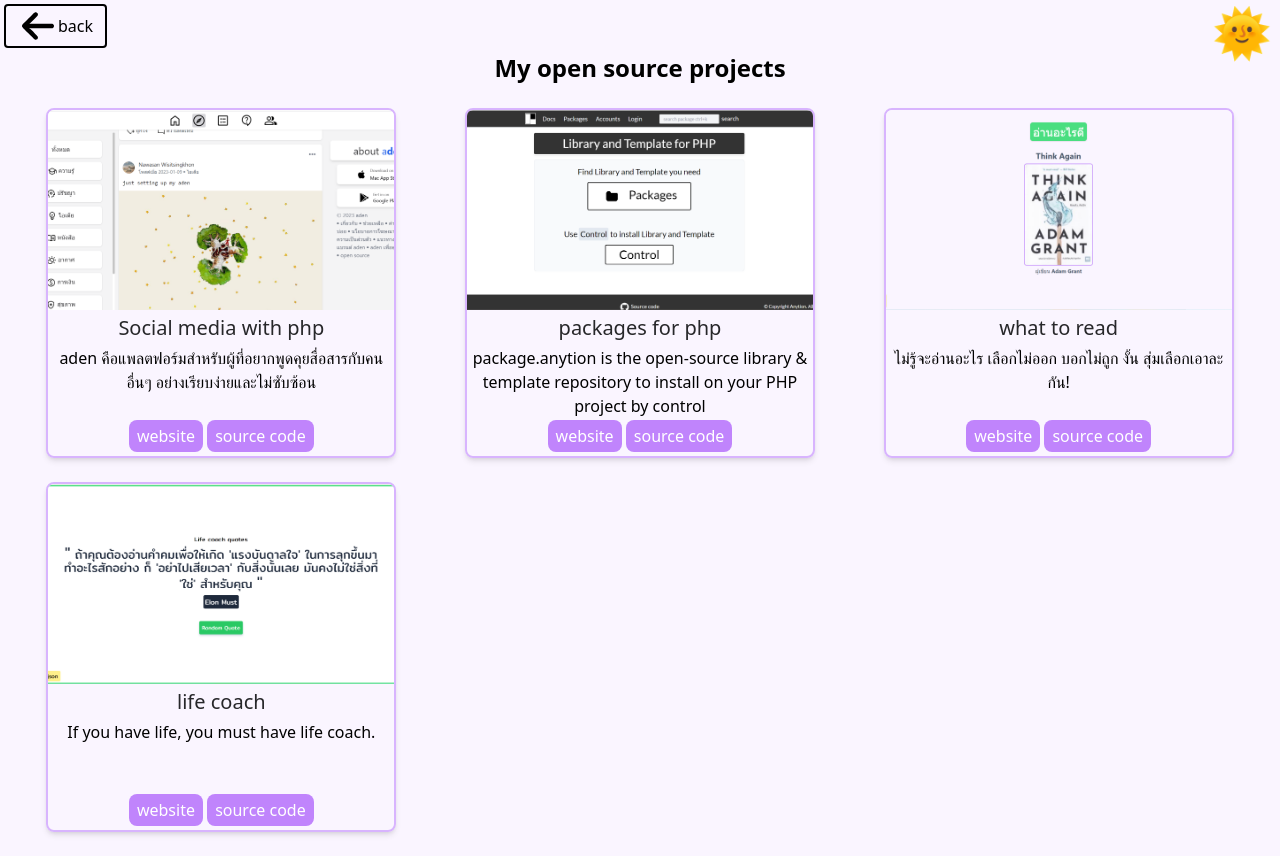
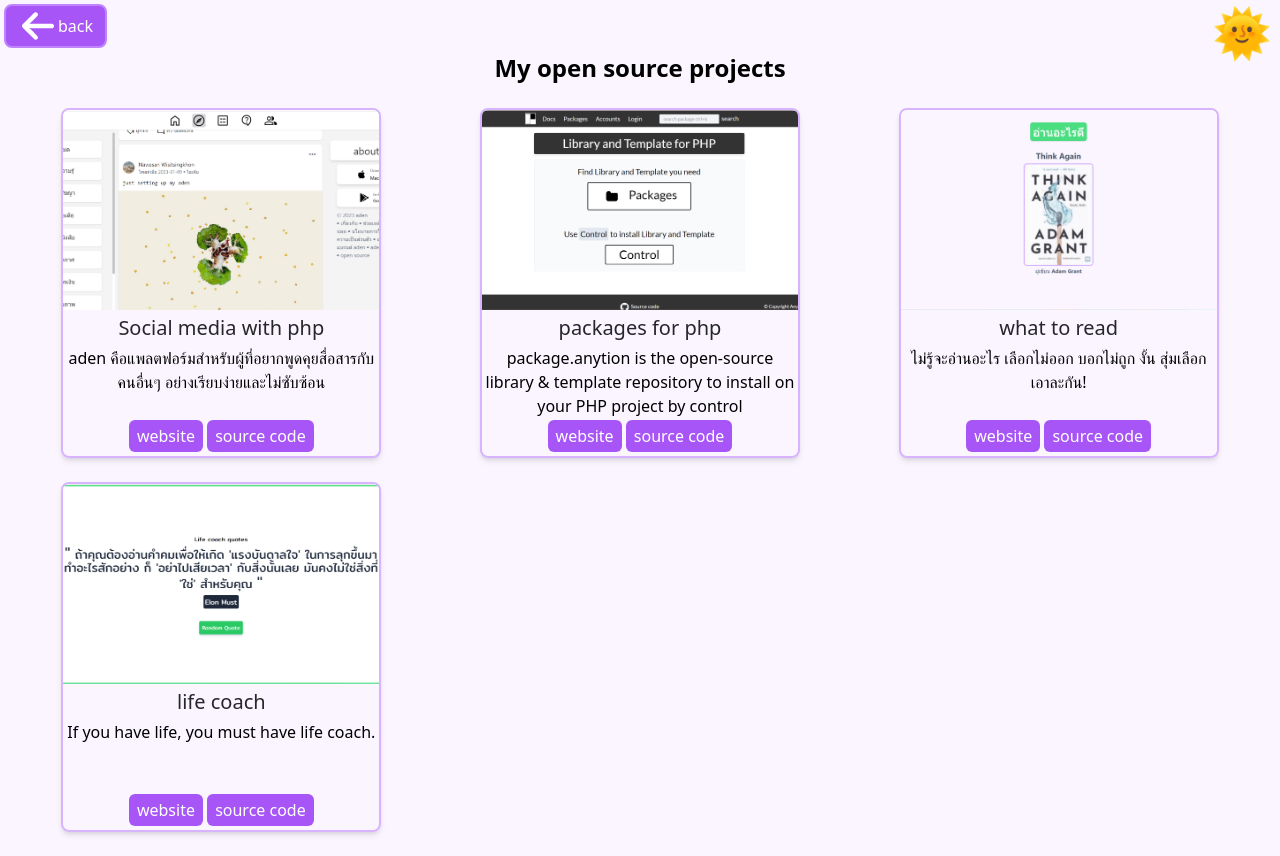
Before and after one commit to Arikato111/svelte-first, a Svelte app: page /projects in a window 1280 px wide. Built offline with nearby package versions, Linux system fonts and the light colour scheme; a web font is replaced by a local one.

Commit message:
upgrade font-end

```diff
--- a/src/App.svelte
+++ b/src/App.svelte
@@ -30,7 +30,7 @@
     >
   </div>
   <ThreeWord />
-  <div class="flex flex-wrap items-center justify-center">
+  <div class="sm:flex flex-wrap items-center justify-center">
     <a href="https://github.com/Arikato111">
       <ButtonContact title="Github" Icon={GithubIcon} />
     </a>
--- a/src/components/ButtonContact.svelte
+++ b/src/components/ButtonContact.svelte
@@ -4,7 +4,12 @@
 </script>
 
 <div
-  class="duration-200 bg-purple-50 dark:bg-slate-900 text-black dark:text-slate-200  fill-black dark:fill-slate-200 flex justify-center items-center rounded border-2 py-1 px-3 font-medium border-black dark:border-slate-200 hover:bg-purple-200 dark:hover:bg-gray-700 m-1"
+  class="duration-200 bg-purple-500 hover:bg-purple-400
+  dark:bg-slate-900 text-white dark:text-slate-200
+    fill-white  dark:fill-slate-200 flex justify-center
+    items-center rounded-lg border-2 py-1 px-3 font-medium
+     border-purple-400 dark:border-slate-200
+     dark:hover:bg-gray-700 m-1 hover:scale-105"
 >
   <span class="inline-block w-8 mx-1">
     <svelte:component this={Icon} />
--- a/src/components/ProjectCard.svelte
+++ b/src/components/ProjectCard.svelte
@@ -7,7 +7,7 @@
 </script>
 
 <div
-  class="relative inline-block border-2 my-3 shadow-none border-purple-300 w-[350px] h-[350px] rounded-lg overflow-hidden sm:shadow-md shadow-zinc-400 dark:shadow-zinc-500 dark:bg-slate-800"
+  class="relative inline-block border-2 my-3 shadow-none border-purple-300 w-[320px] h-[350px] rounded-lg overflow-hidden sm:shadow-md shadow-zinc-400 dark:shadow-zinc-500 dark:bg-slate-800"
 >
   <div>
     <img class="w-full h-[200px] object-cover" {src} alt="project images" />
@@ -22,12 +22,12 @@
     <div class="bottom-0 absolute my-1 w-full">
       <a
         target="_blank"
-        class="px-2 py-1 bg-purple-400 text-white rounded-lg hover:bg-purple-500 hover:scale-105 duration-200 inline-block dark:bg-purple-800 dark:hover:bg-purple-600"
+        class="px-2 py-1 bg-purple-500 text-white rounded-md hover:bg-purple-400 hover:scale-105 duration-200 inline-block dark:bg-purple-800 dark:hover:bg-purple-600"
         href={link}>website</a
         >
         <a
         target="_blank"
-        class="px-2 py-1 bg-purple-400 text-white rounded-lg hover:bg-purple-500 hover:scale-105 duration-200 inline-block dark:bg-purple-800 dark:hover:bg-purple-600"
+        class="px-2 py-1 bg-purple-500 text-white rounded-md hover:bg-purple-400 hover:scale-105 duration-200 inline-block dark:bg-purple-800 dark:hover:bg-purple-600"
         href={source}>source code</a
       >
     </div>
--- a/src/components/icons/LinkedinIcon.svelte
+++ b/src/components/icons/LinkedinIcon.svelte
@@ -1,9 +1,9 @@
 <svg xmlns="http://www.w3.org/2000/svg" viewBox="0 0 128 128"
   ><path
-  class="fill-black dark:fill-slate-200"
+  class="fill-white dark:fill-slate-200"
     d="M116 3H12a8.91 8.91 0 00-9 8.8v104.42a8.91 8.91 0 009 8.78h104a8.93 8.93 0 009-8.81V11.77A8.93 8.93 0 00116 3z"
     /><path
-    class="fill-white dark:fill-black"
+    class="fill-purple-400 dark:fill-black"
     d="M21.06 48.73h18.11V107H21.06zm9.06-29a10.5 10.5 0 11-10.5 10.49 10.5 10.5 0 0110.5-10.49M50.53 48.73h17.36v8h.24c2.42-4.58 8.32-9.41 17.13-9.41C103.6 47.28 107 59.35 107 75v32H88.89V78.65c0-6.75-.12-15.44-9.41-15.44s-10.87 7.36-10.87 15V107H50.53z"
   /></svg
 >
--- a/src/components/icons/OnlyFansIcon.svelte
+++ b/src/components/icons/OnlyFansIcon.svelte
@@ -20,16 +20,12 @@
     }
   </style><g id="OnlyFans"
     ><path
-      class="fill-black dark:fill-white"
       d="M19.1,2.7c-4.2,1.8-7.9,4.5-10.9,7.9c-3,3.4-5.3,7.4-6.7,11.7c-1.4,4.3-1.8,8.9-1.2,13.5   c0.5,4.5,2.1,8.9,4.4,12.8s5.5,7.2,9.3,9.8c3.8,2.6,8,4.3,12.5,5.1C31,64.3,35.6,64.1,40,63c4.4-1.1,8.5-3.2,12.1-6.1l-2.5-3.1   c-3.1,2.5-6.7,4.3-10.6,5.3c-3.9,1-7.9,1.2-11.8,0.5c-3.9-0.7-7.7-2.2-11-4.5c-3.3-2.2-6.1-5.2-8.1-8.6C6,43.1,4.7,39.3,4.2,35.4   c-0.5-4-0.1-8,1.1-11.8c1.2-3.8,3.2-7.3,5.8-10.3c2.7-3,5.9-5.3,9.6-6.9L19.1,2.7z"
     /><path
-      class="st1 fill-black dark:fill-white"
       d="M34,41.5c1.2-0.7,2-2,2-3.5c0-2.2-1.8-4-4-4c-2.2,0-4,1.8-4,4c0,1.5,0.8,2.8,2,3.5V44c0,1.1,0.9,2,2,2   c1.1,0,2-0.9,2-2V41.5z M45,31H19v13l13,6l13-6V31z"
     /><path
-      class="st2 fill-black dark:fill-white"
       d="M20,33c0-0.6,0.4-1,1-1h22c0.6,0,1,0.4,1,1v3c0,5.9-4.3,7.7-10,8v0c0,1.1-0.9,2-2,2c-1.1,0-2-0.9-2-2v0   c-5.7-0.3-10-2-10-8V33z M21,28c-2.8,0-5,2.2-5,5v3c0,8.8,7.2,16,16,16c8.8,0,16-7.2,16-16v-3c0-2.8-2.2-5-5-5H21z"
     /><path
-      class="fill-black dark:fill-white"
       d="M59.7,16c4.2,7.3,5.4,16.1,3.2,24.3S55.3,55.5,48,59.7l-2-3.5c6.4-3.7,11.1-9.8,13-17S60,24.4,56.2,18   c-3.7-6.4-9.8-11.1-17-13C32.1,3,24.4,4,18,7.8l-2-3.5C23.3,0,32.1-1.1,40.3,1.1C48.5,3.3,55.5,8.7,59.7,16z M40,24v8h3   c0.6,0,1,0.4,1,1v3c0,4.1-2,7.7-5.1,9.9l2.3,3.3C45.3,46.2,48,41.4,48,36v-3c0-2.4-1.7-4.4-4-4.9V24c0-6.6-5.4-12-12-12   c-6.6,0-12,5.4-12,12v4.1c0.3-0.1,0.7-0.1,1-0.1h3v-4c0-4.4,3.6-8,8-8C36.4,16,40,19.6,40,24z"
     /></g
   ></svg
--- a/src/components/icons/YoutubeIcon.svelte
+++ b/src/components/icons/YoutubeIcon.svelte
@@ -1,5 +1,4 @@
 <svg
-  class="fill-black dark:fill-white"
   xmlns="http://www.w3.org/2000/svg"
   viewBox="0 0 50 50"
   ><path
```
